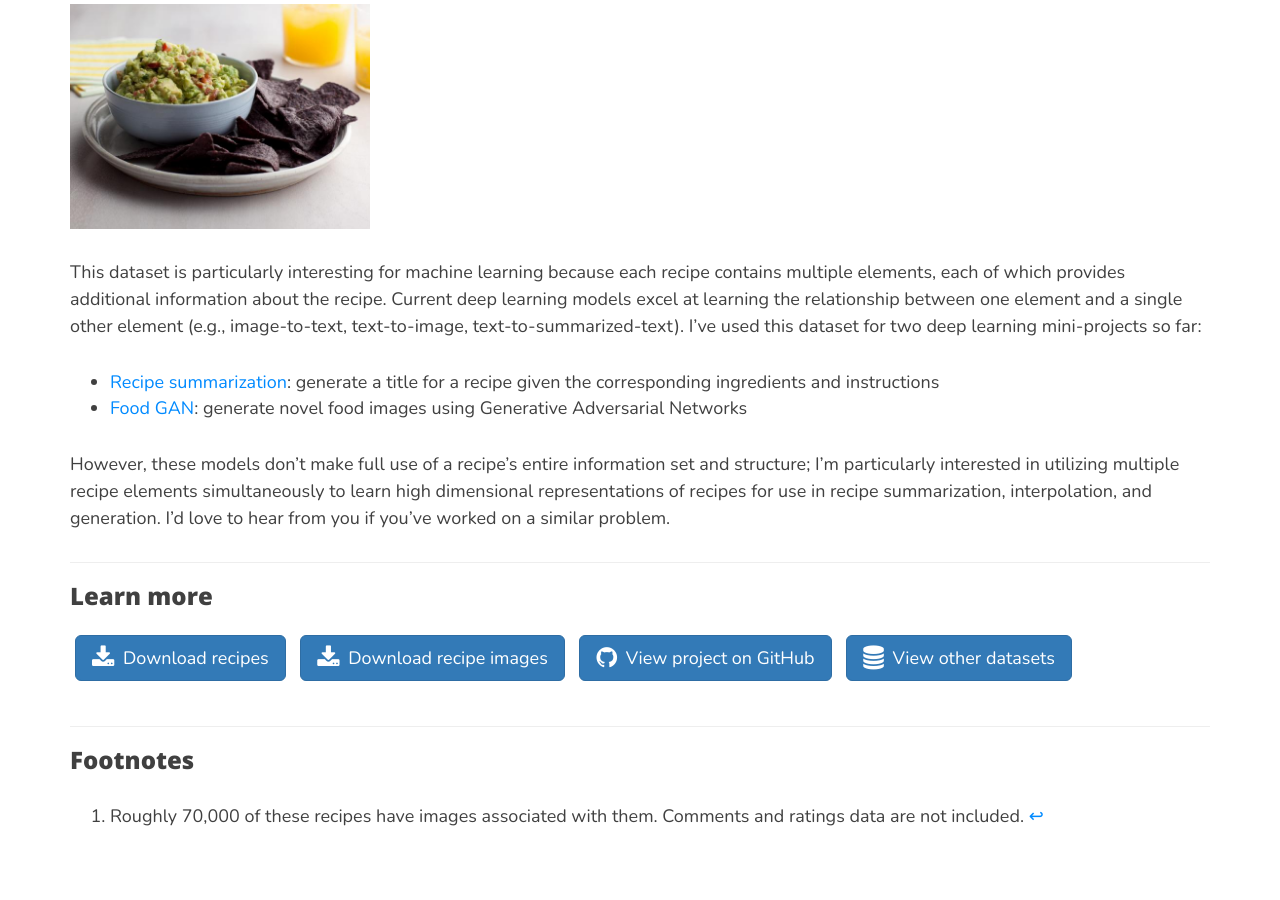
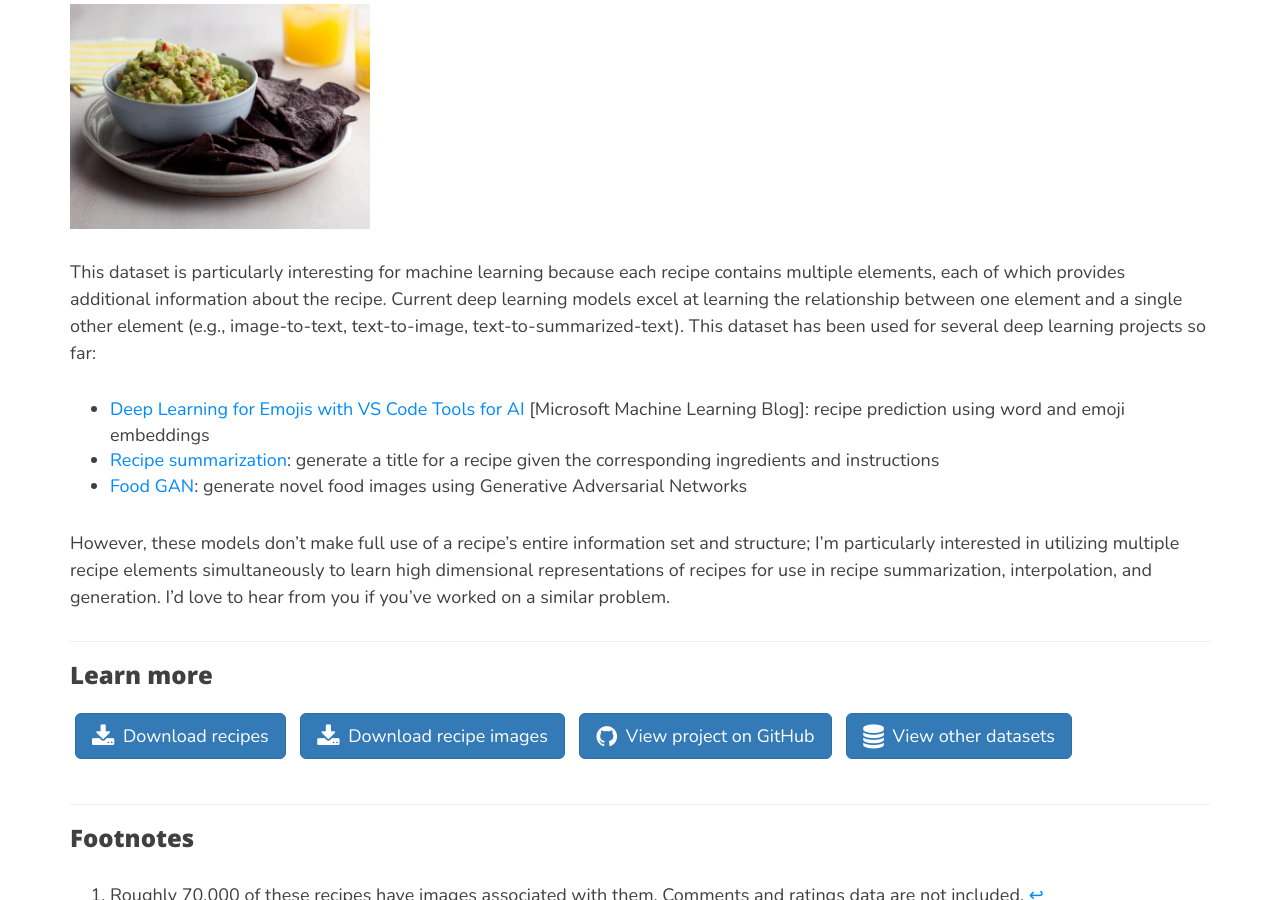
Before and after one commit to rtlee9/rtlee9.github.io, a Jekyll site: the page built from _datasets/Recipes.md, in a window 1280 px wide and 900 px high, scrolled down 1132 px. Built offline with Jekyll 4.4.1, drawn with Linux system fonts in a browser that asks for light colours; nearby versions of some CDN libraries.

Commit message:
Add microsoft blog post

```diff
--- a/_datasets/Recipes.md
+++ b/_datasets/Recipes.md
@@ -30,8 +30,9 @@ A typical recipe looks something like this:
 
 <img src="/img/guacamole.jpeg" style="width: 300px;"/>
 
-This dataset is particularly interesting for machine learning because each recipe contains multiple elements, each of which provides additional information about the recipe. Current deep learning models excel at learning the relationship between one element and a single other element (e.g., image-to-text, text-to-image, text-to-summarized-text). I've used this dataset for two deep learning mini-projects so far:
+This dataset is particularly interesting for machine learning because each recipe contains multiple elements, each of which provides additional information about the recipe. Current deep learning models excel at learning the relationship between one element and a single other element (e.g., image-to-text, text-to-image, text-to-summarized-text). This dataset has been used for several deep learning projects so far:
 
+* [Deep Learning for Emojis with VS Code Tools for AI](https://blogs.technet.microsoft.com/machinelearning/2018/04/24/deep-learning-for-emojis-with-vs-code-tools-for-ai/) [Microsoft Machine Learning Blog]: recipe prediction using word and emoji embeddings
 * [Recipe summarization](https://github.com/rtlee9/recipe-summarization): generate a title for a recipe given the corresponding ingredients and instructions
 * [Food GAN](https://github.com/rtlee9/food-GAN): generate novel food images using Generative Adversarial Networks
 
```
